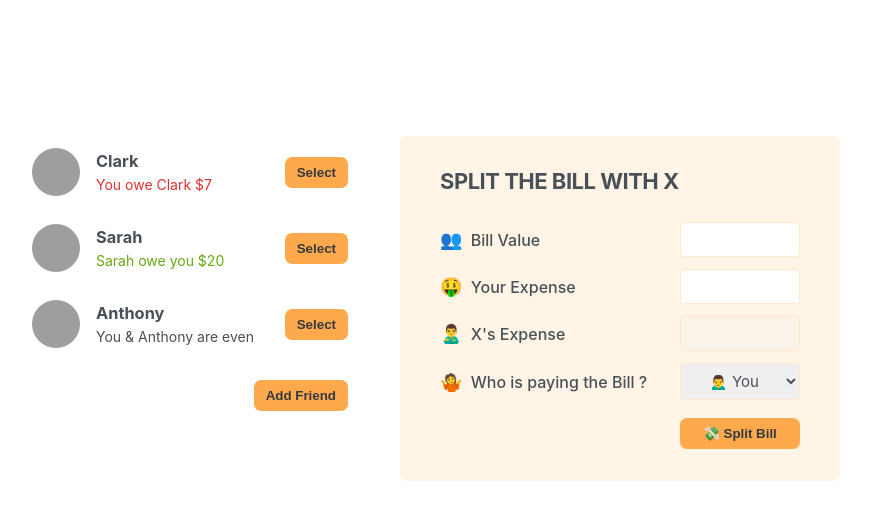
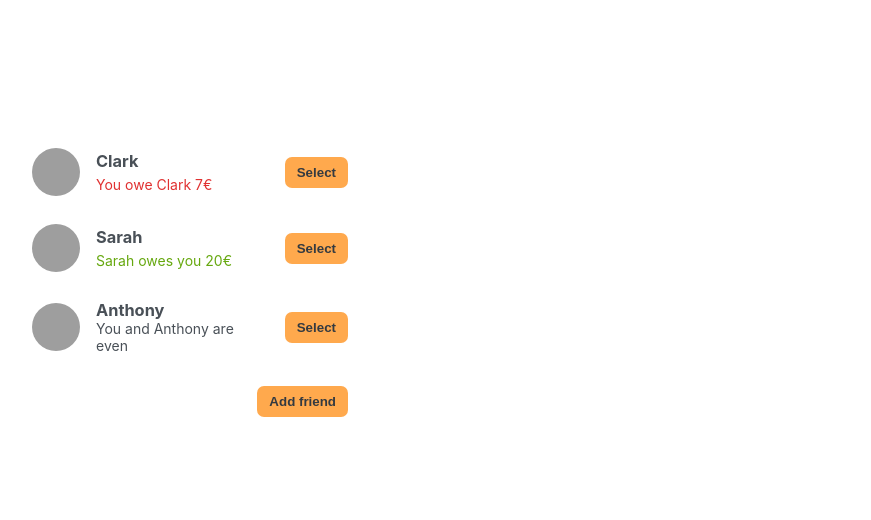
Before and after one commit to mohammedsanaved/react_Zero_To_Pro, a React (Vite) app: page / in a window 1280 px wide. Shown: the top 520 px of the page, without its empty margins (210-1081 px from the left). Built offline with nearby package versions, Linux system fonts and the light colour scheme; grey boxes are pictures that could not be loaded.

Commit message:
completed eat-n-split

```diff
--- a/src/App.jsx
+++ b/src/App.jsx
@@ -1,3 +1,5 @@
+import { useState } from "react";
+
 const initialFriends = [
   {
     id: 118836,
@@ -18,81 +20,116 @@
     balance: 0,
   },
 ];
-import React, { useState } from "react";
 
-const App = () => {
-  const [showFriend, setShowFriend] = useState(false);
-  const [showExpenceList, setShowExpenceList] = useState(true);
+function Button({ children, onClick }) {
+  return (
+    <button className="button" onClick={onClick}>
+      {children}
+    </button>
+  );
+}
+
+export default function App() {
   const [friends, setFriends] = useState(initialFriends);
-  const handleShowForm = () => {
-    setShowFriend(() => !showFriend);
-  };
-  const handleExpenceList = () => {
-    setShowExpenceList(() => !showExpenceList);
-  };
-  const handleNewFriends = (friend) => {
+  const [showAddFriend, setShowAddFriend] = useState(false);
+  const [selectedFriend, setSelectedFriend] = useState(null);
+
+  function handleShowAddFriend() {
+    setShowAddFriend((show) => !show);
+  }
+
+  function handleAddFriend(friend) {
     setFriends((friends) => [...friends, friend]);
-    setShowFriend(false);
-  };
+    setShowAddFriend(false);
+  }
+
+  function handleSelection(friend) {
+    // setSelectedFriend(friend);
+    setSelectedFriend((cur) => (cur?.id === friend.id ? null : friend));
+    setShowAddFriend(false);
+  }
+
+  function handleSplitBill(value) {
+    setFriends((friends) =>
+      friends.map((friend) =>
+        friend.id === selectedFriend.id
+          ? { ...friend, balance: friend.balance + value }
+          : friend
+      )
+    );
+
+    setSelectedFriend(null);
+  }
 
   return (
     <div className="app">
       <div className="sidebar">
-        <FriendsList friends={friends} />
-        {showFriend && <FormAddFriend onAddFriend={handleNewFriends} />}
-        <Button onDisplay={handleShowForm} onShowExpence={handleExpenceList}>
-          {showFriend ? "Close" : "Add Friend"}
+        <FriendsList
+          friends={friends}
+          selectedFriend={selectedFriend}
+          onSelection={handleSelection}
+        />
+
+        {showAddFriend && <FormAddFriend onAddFriend={handleAddFriend} />}
+
+        <Button onClick={handleShowAddFriend}>
+          {showAddFriend ? "Close" : "Add friend"}
         </Button>
       </div>
-      {showExpenceList && <FormSplitBill />}
+
+      {selectedFriend && (
+        <FormSplitBill
+          selectedFriend={selectedFriend}
+          onSplitBill={handleSplitBill}
+          key={selectedFriend.id}
+        />
+      )}
     </div>
   );
-};
-export default App;
+}
 
-function FriendsList({ friends }) {
-  // const friends = initialFriends;
+function FriendsList({ friends, onSelection, selectedFriend }) {
   return (
     <ul>
       {friends.map((friend) => (
         <Friend
           friend={friend}
           key={friend.id}
-          // onShowExpence={handleExpenceList}
+          selectedFriend={selectedFriend}
+          onSelection={onSelection}
         />
       ))}
     </ul>
   );
 }
 
-function Friend({ friend }) {
+function Friend({ friend, onSelection, selectedFriend }) {
+  const isSelected = selectedFriend?.id === friend.id;
+
   return (
-    <li>
+    <li className={isSelected ? "selected" : ""}>
       <img src={friend.image} alt={friend.name} />
       <h3>{friend.name}</h3>
 
       {friend.balance < 0 && (
         <p className="red">
-          You owe {friend.name} ${Math.abs(friend.balance)}
+          You owe {friend.name} {Math.abs(friend.balance)}€
         </p>
       )}
       {friend.balance > 0 && (
         <p className="green">
-          {friend.name} owe you ${Math.abs(friend.balance)}
+          {friend.name} owes you {Math.abs(friend.balance)}€
         </p>
       )}
-      {friend.balance === 0 && <p>You & {friend.name} are even</p>}
-      <Button>Select</Button>
+      {friend.balance === 0 && <p>You and {friend.name} are even</p>}
+
+      <Button onClick={() => onSelection(friend)}>
+        {isSelected ? "Close" : "Select"}
+      </Button>
     </li>
   );
 }
-function Button({ onDisplay, children }) {
-  return (
-    <button onClick={onDisplay} className="button">
-      {children}
-    </button>
-  );
-}
+
 function FormAddFriend({ onAddFriend }) {
   const [name, setName] = useState("");
   const [image, setImage] = useState("https://i.pravatar.cc/48");
@@ -103,61 +140,88 @@
     if (!name || !image) return;
 
     const id = crypto.randomUUID();
-
     const newFriend = {
       id,
       name,
       image: `${image}?=${id}`,
       balance: 0,
     };
+
     onAddFriend(newFriend);
+
     setName("");
     setImage("https://i.pravatar.cc/48");
   }
 
   return (
     <form className="form-add-friend" onSubmit={handleSubmit}>
-      <label>👥️ Friend Name</label>
+      <label>👫 Friend name</label>
       <input
         type="text"
         value={name}
         onChange={(e) => setName(e.target.value)}
-        name="user"
       />
 
-      <label>🌄️ Image URL</label>
+      <label>🌄 Image URL</label>
       <input
         type="text"
-        name="imgURL"
         value={image}
-        onChange={(e) => e.target.value}
+        onChange={(e) => setImage(e.target.value)}
       />
 
       <Button>Add</Button>
     </form>
   );
 }
-function FormSplitBill() {
+
+function FormSplitBill({ selectedFriend, onSplitBill }) {
+  const [bill, setBill] = useState("");
+  const [paidByUser, setPaidByUser] = useState("");
+  const paidByFriend = bill ? bill - paidByUser : "";
+  const [whoIsPaying, setWhoIsPaying] = useState("user");
+
+  function handleSubmit(e) {
+    e.preventDefault();
+
+    if (!bill || !paidByUser) return;
+    onSplitBill(whoIsPaying === "user" ? paidByFriend : -paidByUser);
+  }
+
   return (
-    <form className="form-split-bill">
-      <h2>Split the bill with X</h2>
+    <form className="form-split-bill" onSubmit={handleSubmit}>
+      <h2>Split a bill with {selectedFriend.name}</h2>
 
-      <label>👥️ Bill Value</label>
-      <input type="text" name="user" />
+      <label>💰 Bill value</label>
+      <input
+        type="text"
+        value={bill}
+        onChange={(e) => setBill(Number(e.target.value))}
+      />
 
-      <label>🤑️ Your Expense</label>
-      <input type="text" name="user" />
+      <label>🧍‍♀️ Your expense</label>
+      <input
+        type="text"
+        value={paidByUser}
+        onChange={(e) =>
+          setPaidByUser(
+            Number(e.target.value) > bill ? paidByUser : Number(e.target.value)
+          )
+        }
+      />
 
-      <label>🙎‍♂️️ X's Expense</label>
-      <input type="text" name="user" disabled />
+      <label>👫 {selectedFriend.name}'s expense</label>
+      <input type="text" disabled value={paidByFriend} />
 
-      <label>🤷️ Who is paying the Bill ?</label>
-      <select name="" id="">
-        <option value="user">🙍‍♂️️ You</option>
-        <option value="friend">🙋‍♀️️X's</option>
+      <label>🤑 Who is paying the bill</label>
+      <select
+        value={whoIsPaying}
+        onChange={(e) => setWhoIsPaying(e.target.value)}
+      >
+        <option value="user">You</option>
+        <option value="friend">{selectedFriend.name}</option>
       </select>
 
-      <Button>💸️ Split Bill</Button>
+      <Button>Split bill</Button>
     </form>
   );
 }
```
